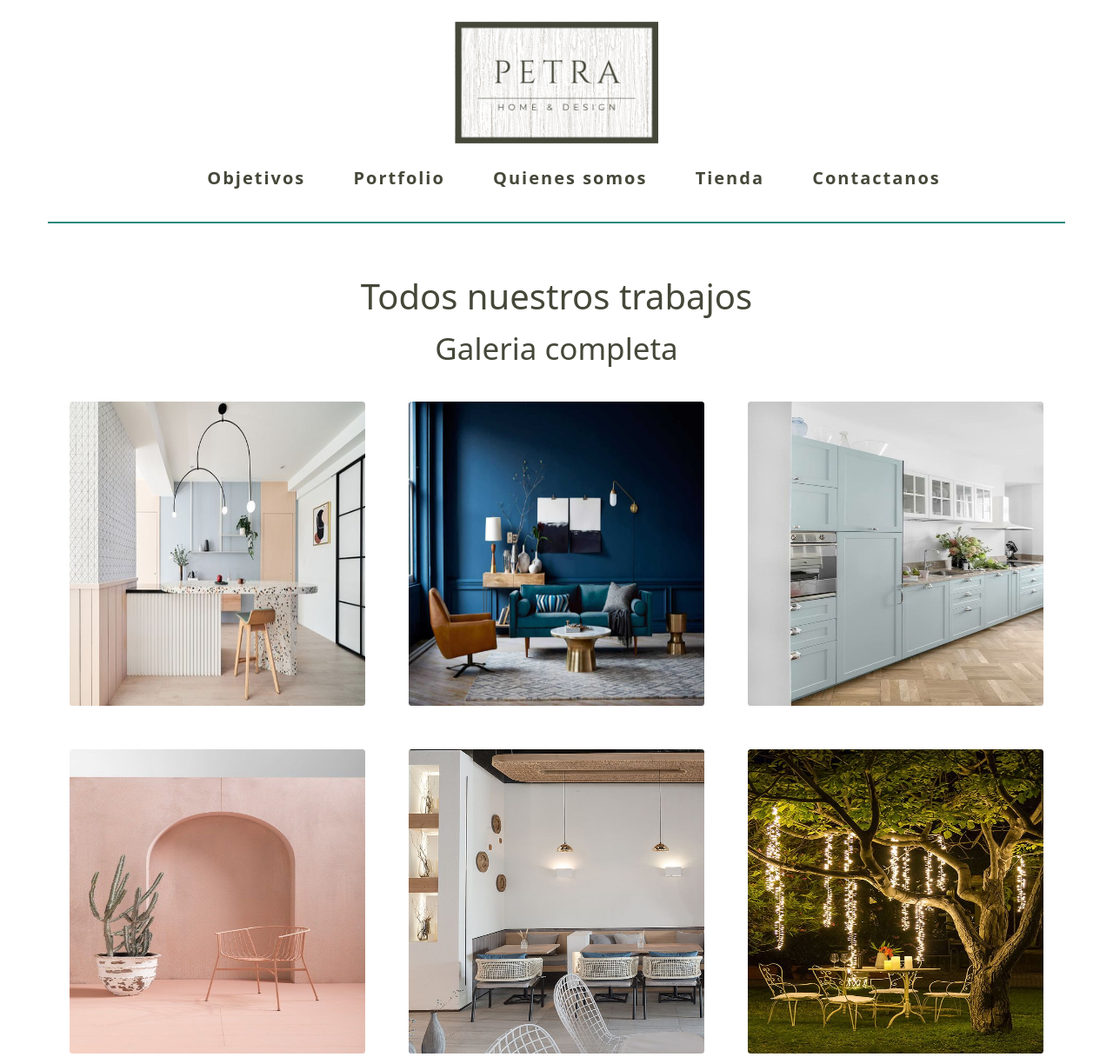
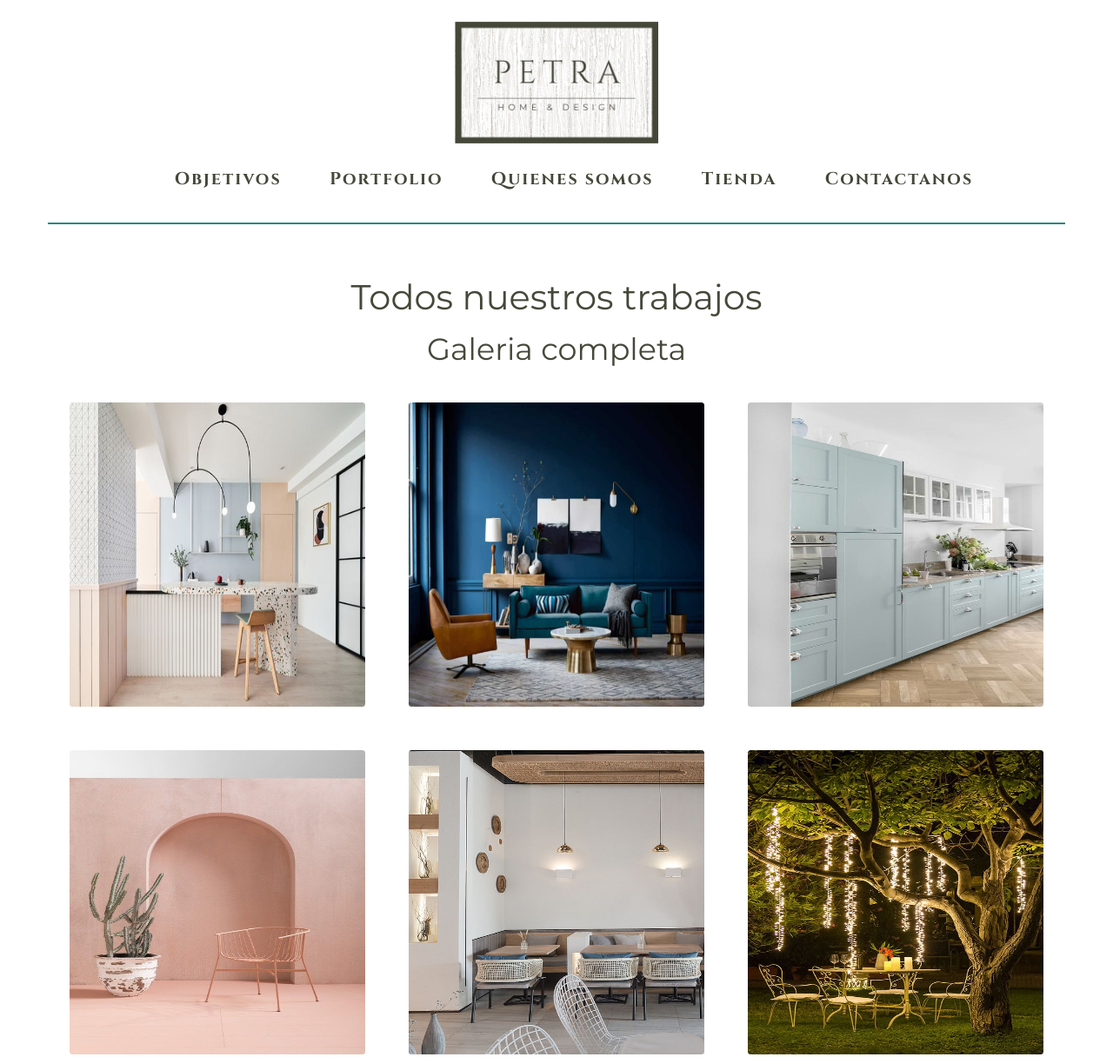
Before and after one commit to jpereyraacevedo/Petra, a website: page portfolio.html in a window 1280 px wide. Shown: the top 1216 px of the page at 87% size. Drawn offline with nearby package versions, Linux system fonts and the light colour scheme.

Commit message:
Correcion de fuentes y animaciones

```diff
--- a/css/estilos2.css
+++ b/css/estilos2.css
@@ -26,8 +26,6 @@ footer {
     height: auto;
     margin: 35px;
     grid-area: footer;
-    animation-duration: 4s;
-    animation-name: aparecer;
 }
 
 h1 {
@@ -57,12 +55,13 @@ li {
     padding-left:25px;
     padding-right:25px;
     font-size: large;
-    /*font-family: 'Cinzel';*/
     font-weight: 600;
     letter-spacing: 2px;
     margin-bottom: 15px;
-    animation-duration: 4s;
-    animation-name: aparecer;
+}
+
+li {
+    font-family: 'Cinzel' !important;
 }
 
 ul ul {
@@ -88,6 +87,7 @@ ul li:hover ul {
 
 .letra {
     font-family: 'Cinzel';
+    font-weight: 400;
 }
 
 .letra2 {
@@ -133,6 +133,11 @@ ul li:hover ul {
     align-items: center;
 }
 
+.aparecer {
+    animation-duration: 4s;
+    animation-name: aparecer;
+}
+
 .lead {
     font-size: 26px !important;
     font-style: italic;
@@ -146,9 +151,9 @@ ul li:hover ul {
     animation-duration: 4s;
 }
 
-.btn {
+/* .btn {
     font-family: 'Montserrat' !important;
-}
+} */
 
 .objetivos__forma {
     display: flex;
@@ -214,6 +219,10 @@ ul li:hover ul {
     font-size: 24px;
 }
 
+.textos {
+    font-family: 'Montserrat';
+}
+
 .mb-3 {
     text-align: center !important;
 }
@@ -236,6 +245,10 @@ ul li:hover ul {
 
 .form-group {
     text-align: center;
+}
+
+.btn {
+    font-family: 'Montserrat' !important;
 }
 
 .carousel-control-prev {
@@ -267,13 +280,3 @@ ul li:hover ul {
         opacity: 100;
     }
 }
-
-/* .grid {
-    display: grid;
-    grid-template-columns: 1fr 1fr;
-    grid-template-rows: 20% auto 15%;
-    grid-template-areas:
-        "header header"
-        "contenido contenido"
-        "footer footer";
-} */
--- a/portfolio.html
+++ b/portfolio.html
@@ -37,13 +37,13 @@
                 </div>
             </header>
         </div>
-        <div class="cuerpo__contenido">
+        <div class="cuerpo__contenido textos">
             <div class="">
           <div id="galeria" class="container">
               <div class="text-center pt-5">
                   <h2>Todos nuestros trabajos</h2>
                   <h3>Galeria completa</h3></div>
-                <div class="row">
+                <div class="row aparecer">
                     <div class="col-lg-4 col-md-6 col-sm-12">
                      <div>
                         <a data-bs-toggle="modal" data-bs-target="#exampleModal">
--- a/scss/prueba.scss
+++ b/scss/prueba.scss
@@ -10,7 +10,6 @@ li {
     font-weight: 600;
     letter-spacing: 2px;
     margin-bottom: 15px;
-    animation-duration: 4s;
 }
 
 ul{
```
Also changed, not shown: conocenos.html (+4 -4 lines), contactanos.html (+1 -1 lines), index.html (+4 -4 lines), objetivos.html (+1 -1 lines), tienda.html (+1 -1 lines).
